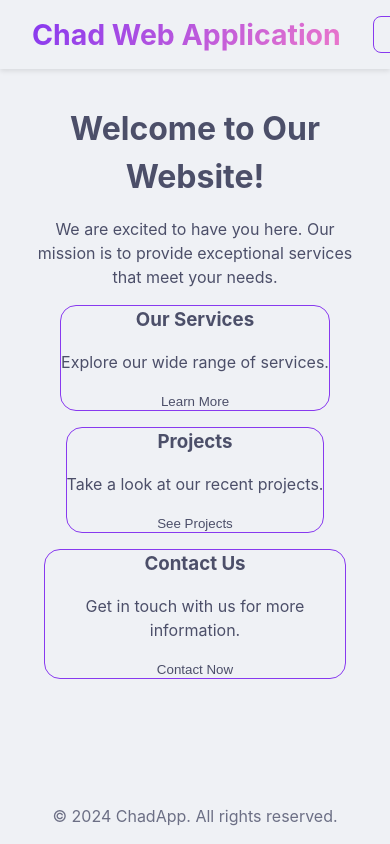
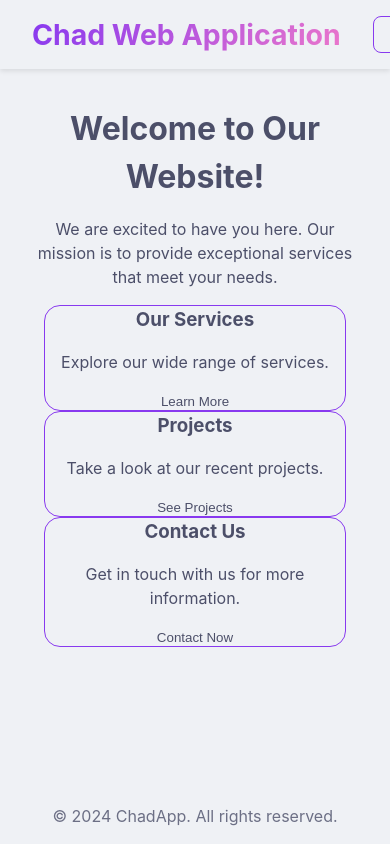
Before and after one commit to R-udren/Chad-App, a Vue app: page / in a window 390 px wide. Shown: the top 844 px of the page. Built offline with nearby package versions, Linux system fonts and the light colour scheme.

Commit message:
Changed display grid to columns cuz its newer

```diff
--- a/src/views/Home.vue
+++ b/src/views/Home.vue
@@ -27,15 +27,15 @@ import Card from '../components/Card.vue';
 }
 
 .cards-container {
-  display: grid;
-  grid-template-columns: repeat(auto-fit, minmax(300px, 1fr));
+  display: block;
+  columns: 3;
   gap: var(--spacing);
-  margin-top: var(--margin-lg);
+  margin-top: var(--margin);
 }
 
 @media (max-width: 768px) {
   .cards-container {
-    grid-template-columns: repeat(auto-fit, minmax(200px, 1fr));
+    columns: 1;
   }
 }
 </style>
```
